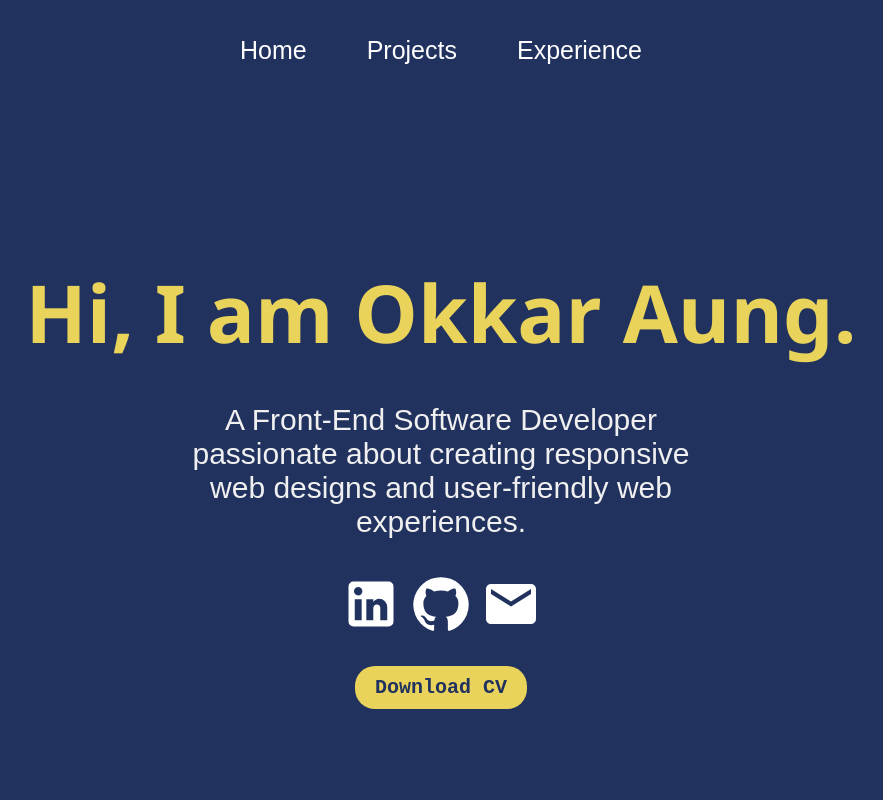
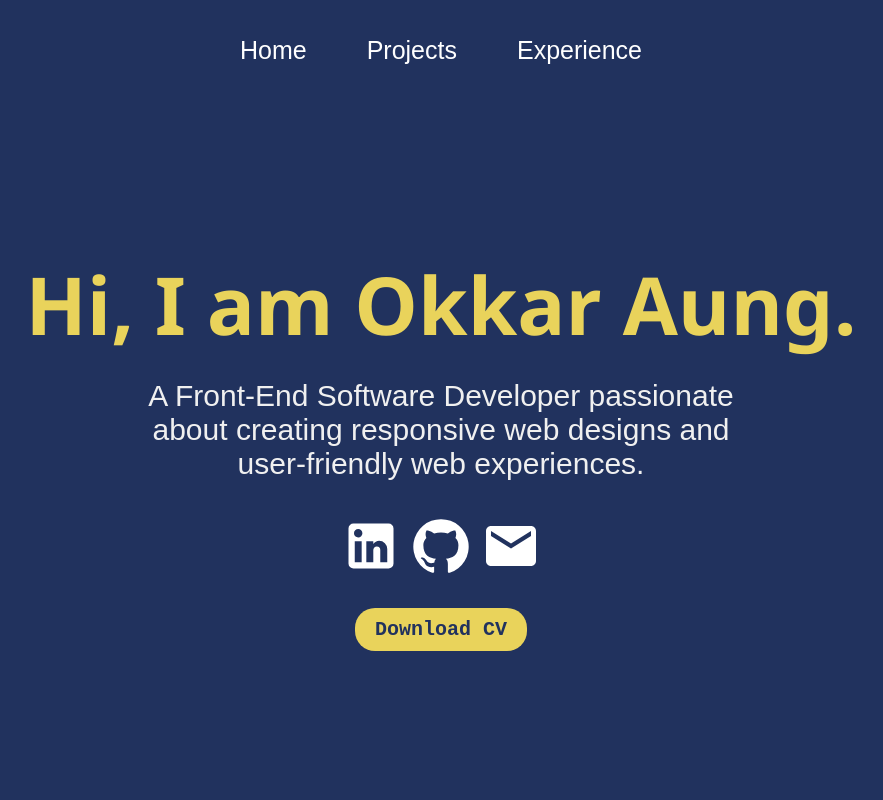
Before and after one commit to Okkar25/Portfolio-Website, a React (Vite) app: page / in a window 1280 px wide. Shown: the top 800 px of the page, without its empty margins (199-1082 px from the left). Built offline with nearby package versions, Linux system fonts and the light colour scheme; a web font is replaced by a local one.

Commit message:
hero section margin adjust

```diff
--- a/src/styles/Home.css
+++ b/src/styles/Home.css
@@ -15,10 +15,11 @@
   font-size: 80px;
   color: #e9d35b;
   height: 50px;
+  margin: 0 0 50px 0;
 }
 
 .about .prompt {
-  width: 40%;
+  width: 50%;
   font-size: 30px;
 }
 
@@ -77,6 +78,7 @@
 @media only screen and (max-width: 800px) {
   .about h2 {
     font-size: 60px;
+    margin: 0 0 40px 0;
   }
   .prompt svg {
     font-size: 40px;
```
